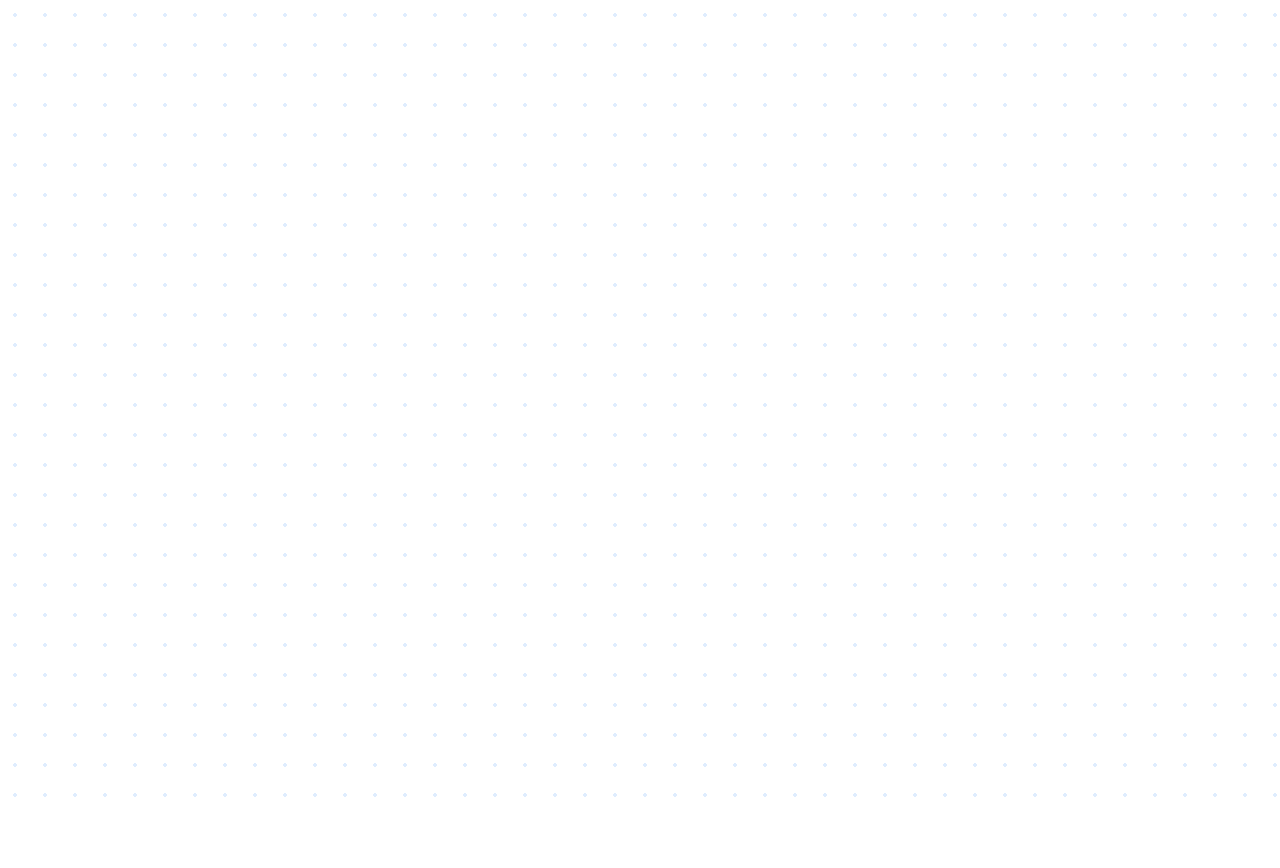
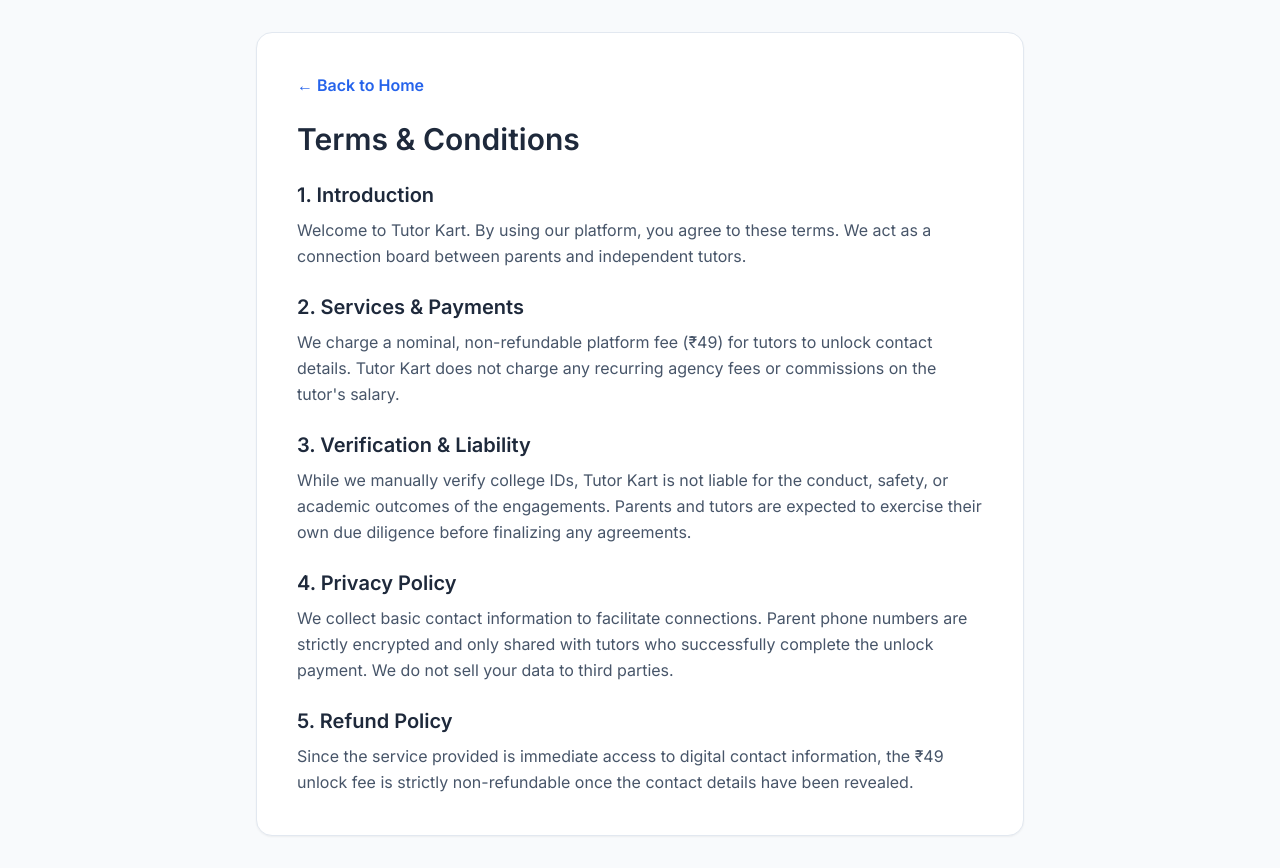
Before and after one commit to Amaan225/Luminous-Classes-Frontend, a React (Vite) app: page /terms in a window 1280 px wide. Before the commit this address had no page. Before the commit the page ends 800 px from the top, so only its background shows below. Built offline with nearby package versions, Linux system fonts and the light colour scheme; a web font is replaced by a local one.

Commit message:
added terms, conditions and legalities to footer

```diff
--- a/src/App.jsx
+++ b/src/App.jsx
@@ -7,6 +7,7 @@ import LandingPage from './pages/LandingPage';
 import ParentPortal from './pages/ParentPortal';
 import TutorPortal from './pages/TutorPortal';
 import AdminPortal from './pages/AdminPortal';
+import Terms from './pages/Terms';
 
 function App() {
   return (
@@ -19,6 +20,7 @@ function App() {
           <Route path="/tutor" element={<TutorPortal />} />
           <Route path="/admin" element={<AdminPortal />} />
           <Route path="/register" element={<TutorRegistration />} />
+          <Route path="/terms" element={<Terms />} />
         </Routes>
       </BrowserRouter>
     </div>
--- a/src/pages/LandingPage.jsx
+++ b/src/pages/LandingPage.jsx
@@ -79,11 +79,16 @@ function LandingPage() {
         </div>
       </div>
 
-      {/* ========================================== */}
+     {/* ========================================== */}
       {/* 3. THE FOOTER                                */}
       {/* ========================================== */}
-      <footer className="text-slate-400 py-8 text-center">
-        <p className="mb-4">© 2026 Tutor Kart. Empowering Students.</p>
+      <footer className="text-slate-500 py-8 text-center border-t border-slate-200 mt-12 bg-white">
+        <p className="mb-2 font-medium">© 2026 Tutor Kart. Empowering Students.</p>
+        <div className="flex justify-center gap-6 text-sm">
+          <Link to="/terms" className="hover:text-blue-600 transition">Terms & Conditions</Link>
+          <Link to="/terms" className="hover:text-blue-600 transition">Privacy Policy</Link>
+          <Link to="/terms" className="hover:text-blue-600 transition">Refund Policy</Link>
+        </div>
       </footer>
 
     </div>
--- /dev/null
+++ b/src/pages/Terms.jsx
@@ -0,0 +1,44 @@
+import React from 'react';
+import { Link } from 'react-router-dom';
+
+function Terms() {
+  return (
+    <div className="min-h-screen bg-slate-50 p-8 font-sans">
+      <div className="max-w-3xl mx-auto bg-white p-10 rounded-2xl shadow-sm border border-slate-200">
+        <Link to="/" className="text-blue-600 hover:underline mb-6 inline-block font-semibold">
+          &larr; Back to Home
+        </Link>
+        <h1 className="text-3xl font-extrabold text-slate-800 mb-6">Terms & Conditions</h1>
+
+        <div className="space-y-6 text-slate-600 leading-relaxed">
+          <section>
+            <h2 className="text-xl font-bold text-slate-800 mb-2">1. Introduction</h2>
+            <p>Welcome to Tutor Kart. By using our platform, you agree to these terms. We act as a connection board between parents and independent tutors.</p>
+          </section>
+
+          <section>
+            <h2 className="text-xl font-bold text-slate-800 mb-2">2. Services & Payments</h2>
+            <p>We charge a nominal, non-refundable platform fee (₹49) for tutors to unlock contact details. Tutor Kart does not charge any recurring agency fees or commissions on the tutor's salary.</p>
+          </section>
+
+          <section>
+            <h2 className="text-xl font-bold text-slate-800 mb-2">3. Verification & Liability</h2>
+            <p>While we manually verify college IDs, Tutor Kart is not liable for the conduct, safety, or academic outcomes of the engagements. Parents and tutors are expected to exercise their own due diligence before finalizing any agreements.</p>
+          </section>
+
+          <section>
+            <h2 className="text-xl font-bold text-slate-800 mb-2">4. Privacy Policy</h2>
+            <p>We collect basic contact information to facilitate connections. Parent phone numbers are strictly encrypted and only shared with tutors who successfully complete the unlock payment. We do not sell your data to third parties.</p>
+          </section>
+
+          <section>
+            <h2 className="text-xl font-bold text-slate-800 mb-2">5. Refund Policy</h2>
+            <p>Since the service provided is immediate access to digital contact information, the ₹49 unlock fee is strictly non-refundable once the contact details have been revealed.</p>
+          </section>
+        </div>
+      </div>
+    </div>
+  );
+}
+
+export default Terms;
```
Also changed, not shown: 1 other file (tests, documents, lock files or other folders).
